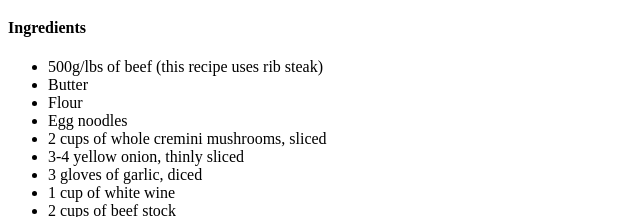
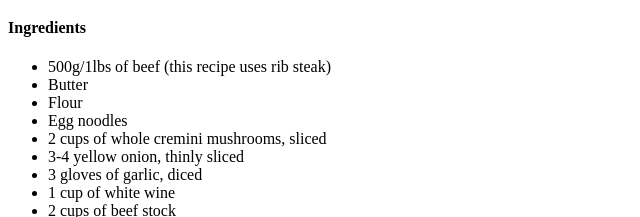
Before and after one commit to diogoyou1970/odin-recipes, a plain HTML site: page recipes/stroganoff.html in a window 1280 px wide. Shown: the part 423-640 px from the top of the page, 0-640 px from the left. Drawn offline with Linux system fonts and the light colour scheme.

Commit message:
Correct measure

```diff
--- a/recipes/stroganoff.html
+++ b/recipes/stroganoff.html
@@ -16,7 +16,7 @@
 
     <h4>Ingredients</h4>
     <ul>
-      <li>500g/lbs of beef (this recipe uses rib steak)</li>
+      <li>500g/1lbs of beef (this recipe uses rib steak)</li>
       <li>Butter</li>
       <li>Flour</li>
       <li>Egg noodles</li>
```
